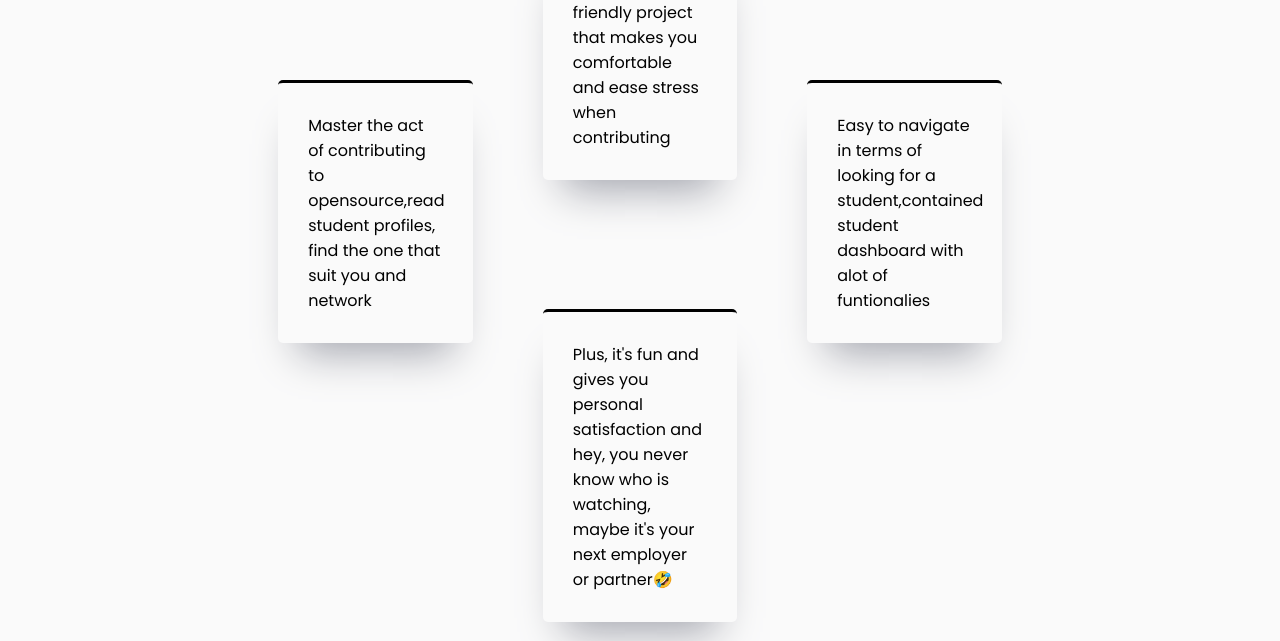
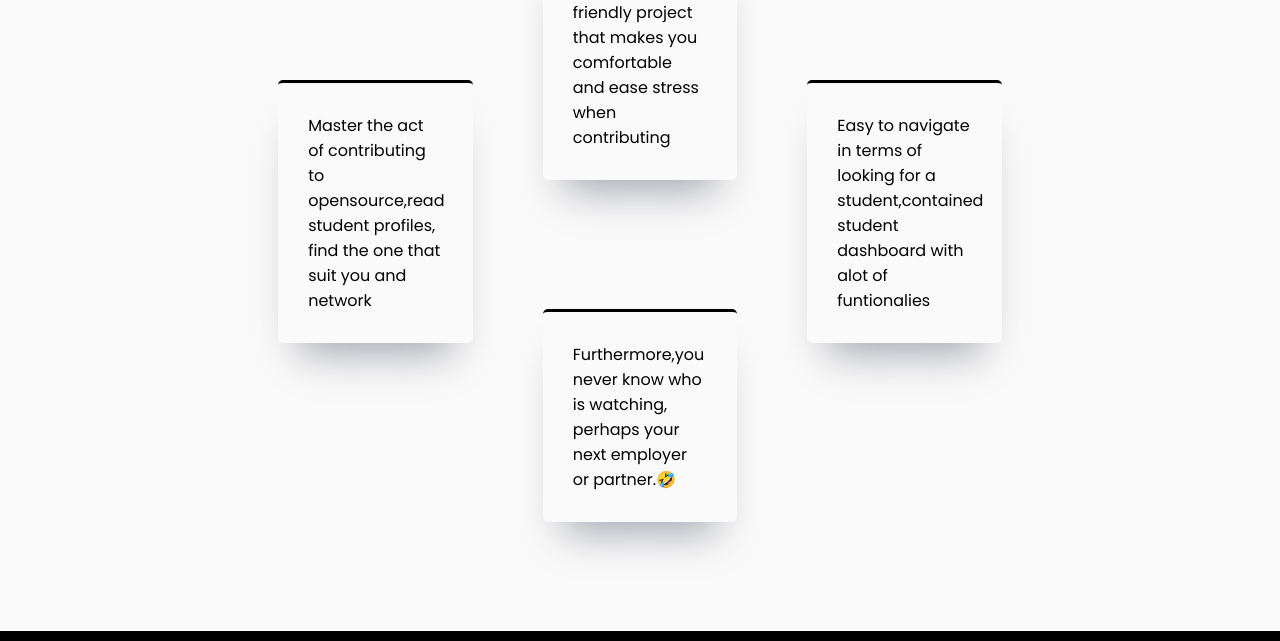
Before and after one commit to Cloudlordd/Cloudlord-and-pals, a plain HTML site: page index.html in a window 1280 px wide. Shown: the part 1295-1936 px from the top of the page. Drawn offline with nearby package versions, Linux system fonts and the light colour scheme; a web font is replaced by a local one.

Commit message:
FIxed the about section cards

```diff
--- a/index.html
+++ b/index.html
@@ -88,7 +88,7 @@
         </div>
         <div class="card2-container">
           <div class="box black">
-            <p>Plus, it's fun and gives you personal satisfaction and hey, you never know who is watching, maybe it's your next employer or partner🤣</p>
+            <p>Furthermore,you never know who is watching, perhaps your next employer or partner.🤣</p>
 
           </div>
         </div>
```
